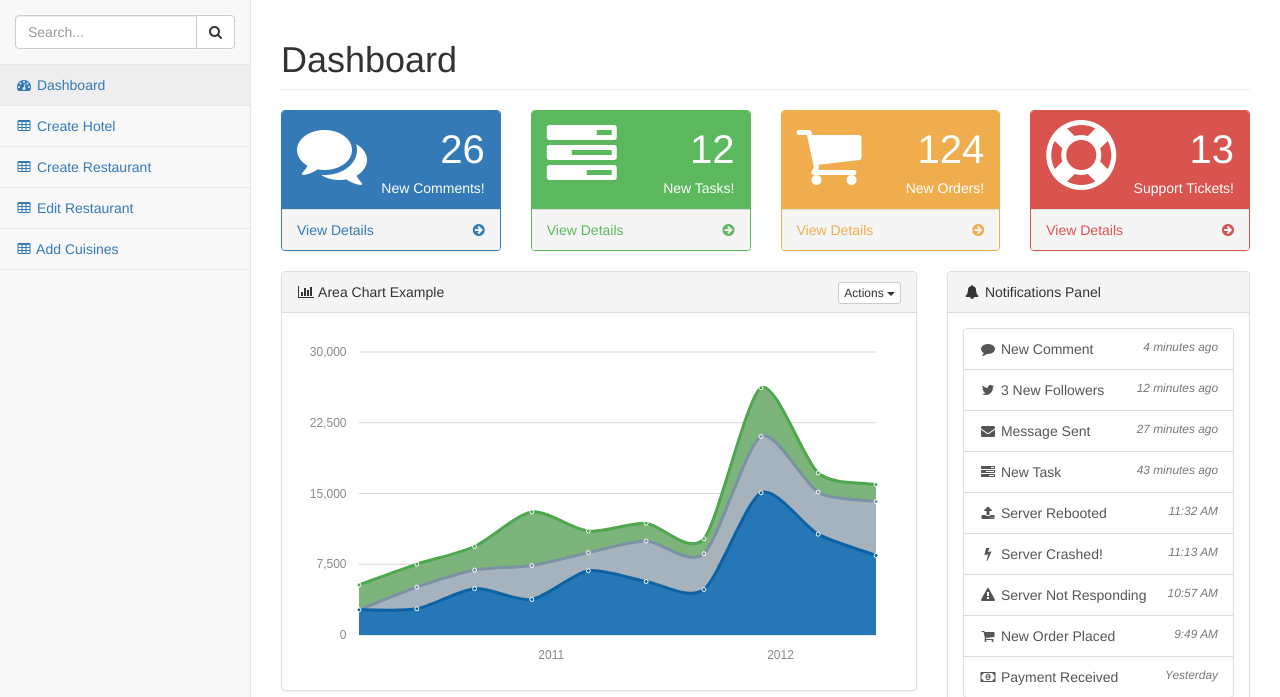
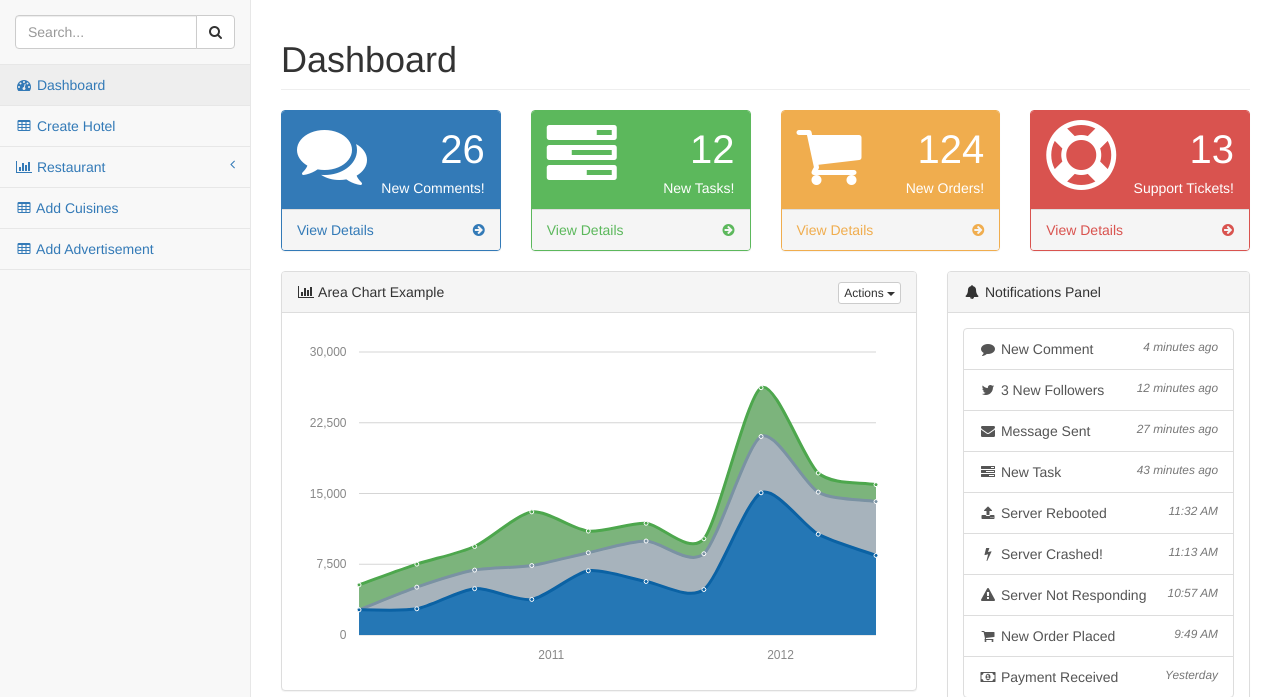
Before and after one commit to kirandeep05/burp_big_admin, a PHP site: page /pages/index.php in a window 1280 px wide. Shown: the part 51-748 px from the top of the page. Run offline with PHP 8.4, Linux system fonts and the light colour scheme; grey boxes labelled with a size stand in for pictures from a placeholder-image service; some libraries are stand-ins or nearby versions.

Commit message:
Bug fixes

```diff
--- a/pages/nav.php
+++ b/pages/nav.php
@@ -242,13 +242,23 @@
                             <a href="create_hotel.php"><i class="fa fa-table fa-fw"></i> Create Hotel</a>
                         </li>
                         <li>
-                            <a href="create_restaurant.php"><i class="fa fa-table fa-fw"></i> Create Restaurant</a>
+                            <a href="#"><i class="fa fa-bar-chart-o fa-fw"></i> Restaurant<span class="fa arrow"></span></a>
+                            <ul class="nav nav-second-level">
+                                <li>
+                                    <a href="create_restaurant.php"><i class="fa fa-table fa-fw"></i> Create Restaurant</a>
+                                </li>
+                                <li>
+                                    <a href="edit_restaurant.php"><i class="fa fa-table fa-fw"></i> Edit Restaurant</a>
+                                </li>
+                            </ul>
+                            <!-- /.nav-second-level -->
+                        </li>
+
+                        <li>
+                            <a href="add_cuisines.php"><i class="fa fa-table fa-fw"></i> Add Cuisines</a>
                         </li>
                         <li>
-                            <a href="edit_restaurant.php"><i class="fa fa-table fa-fw"></i> Edit Restaurant</a>
-                        </li>
-                        <li>
-                            <a href="add_cuisines.php"><i class="fa fa-table fa-fw"></i> Add Cuisines</a>
+                            <a href="add_advertisement.php"><i class="fa fa-table fa-fw"></i> Add Advertisement</a>
                         </li>
                     </ul>
                 </div>
```
